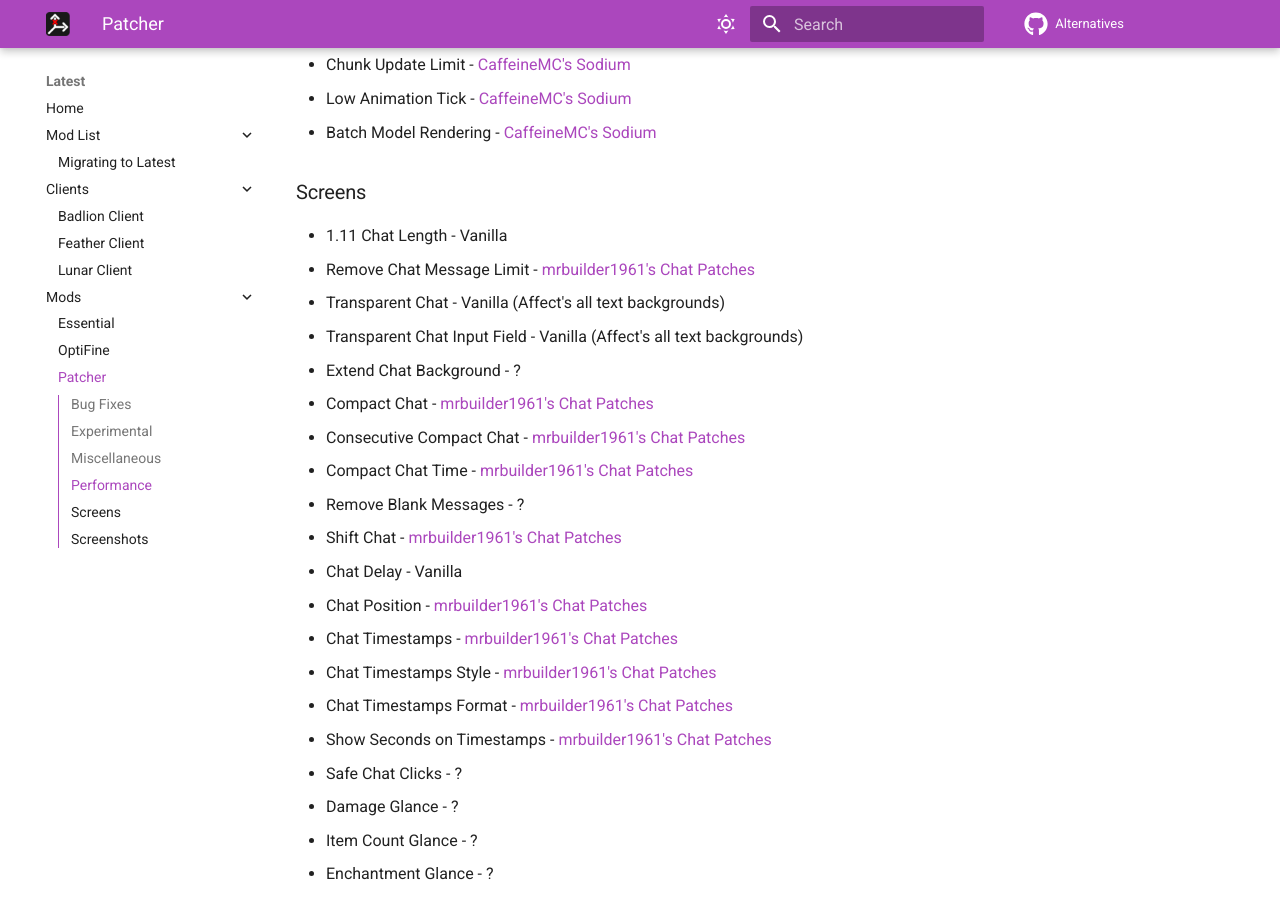
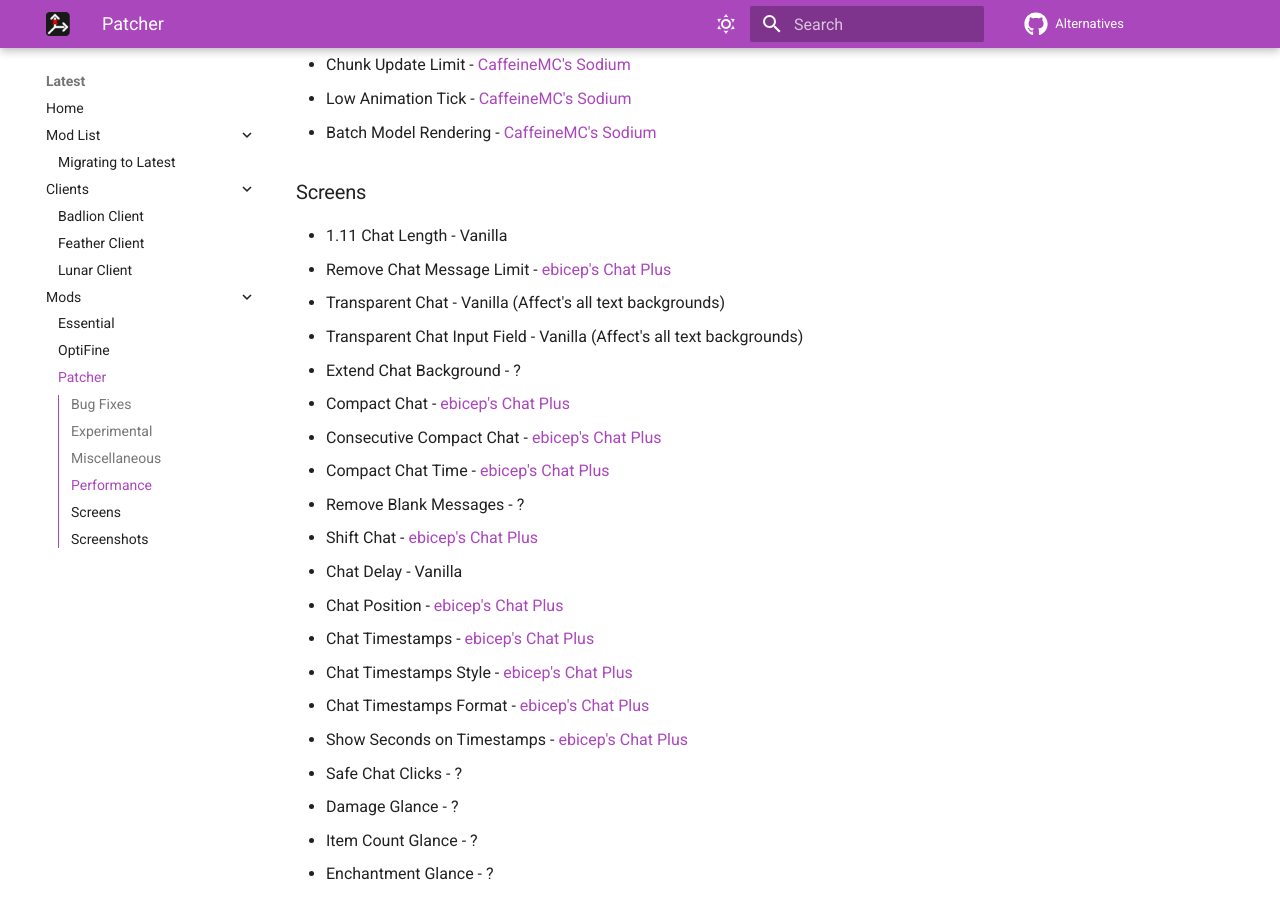
Before and after one commit to MicrocontrollersDev/Alternatives, an MkDocs documentation site: the page built from docs/latest/patcher.md, in a window 1280 px wide and 900 px high, scrolled down 5016 px. Built offline with MkDocs 1.6.1 and Material for MkDocs 9.7.7, drawn with Linux system fonts in a browser that asks for light colours; comment, search, counter and statistics services are not loaded.

Commit message:
previous search and replace somehow missed patcher

```diff
--- a/docs/latest/patcher.md
+++ b/docs/latest/patcher.md
@@ -155,21 +155,21 @@
 ### Screens
 
 * 1.11 Chat Length - Vanilla
-* Remove Chat Message Limit - [mrbuilder1961's Chat Patches](https://modrinth.com/mod/chatpatches)
+* Remove Chat Message Limit - [ebicep's Chat Plus](https://modrinth.com/mod/chat-plus)
 * Transparent Chat - Vanilla (Affect's all text backgrounds)
 * Transparent Chat Input Field - Vanilla (Affect's all text backgrounds)
 * Extend Chat Background - ?
-* Compact Chat - [mrbuilder1961's Chat Patches](https://modrinth.com/mod/chatpatches)
-* Consecutive Compact Chat - [mrbuilder1961's Chat Patches](https://modrinth.com/mod/chatpatches)
-* Compact Chat Time - [mrbuilder1961's Chat Patches](https://modrinth.com/mod/chatpatches)
+* Compact Chat - [ebicep's Chat Plus](https://modrinth.com/mod/chat-plus)
+* Consecutive Compact Chat - [ebicep's Chat Plus](https://modrinth.com/mod/chat-plus)
+* Compact Chat Time - [ebicep's Chat Plus](https://modrinth.com/mod/chat-plus)
 * Remove Blank Messages - ?
-* Shift Chat - [mrbuilder1961's Chat Patches](https://modrinth.com/mod/chatpatches)
+* Shift Chat - [ebicep's Chat Plus](https://modrinth.com/mod/chat-plus)
 * Chat Delay - Vanilla
-* Chat Position - [mrbuilder1961's Chat Patches](https://modrinth.com/mod/chatpatches)
-* Chat Timestamps - [mrbuilder1961's Chat Patches](https://modrinth.com/mod/chatpatches)
-* Chat Timestamps Style - [mrbuilder1961's Chat Patches](https://modrinth.com/mod/chatpatches)
-* Chat Timestamps Format - [mrbuilder1961's Chat Patches](https://modrinth.com/mod/chatpatches)
-* Show Seconds on Timestamps - [mrbuilder1961's Chat Patches](https://modrinth.com/mod/chatpatches)
+* Chat Position - [ebicep's Chat Plus](https://modrinth.com/mod/chat-plus)
+* Chat Timestamps - [ebicep's Chat Plus](https://modrinth.com/mod/chat-plus)
+* Chat Timestamps Style - [ebicep's Chat Plus](https://modrinth.com/mod/chat-plus)
+* Chat Timestamps Format - [ebicep's Chat Plus](https://modrinth.com/mod/chat-plus)
+* Show Seconds on Timestamps - [ebicep's Chat Plus](https://modrinth.com/mod/chat-plus)
 * Safe Chat Clicks - ?
 * Damage Glance - ?
 * Item Count Glance - ?
```
